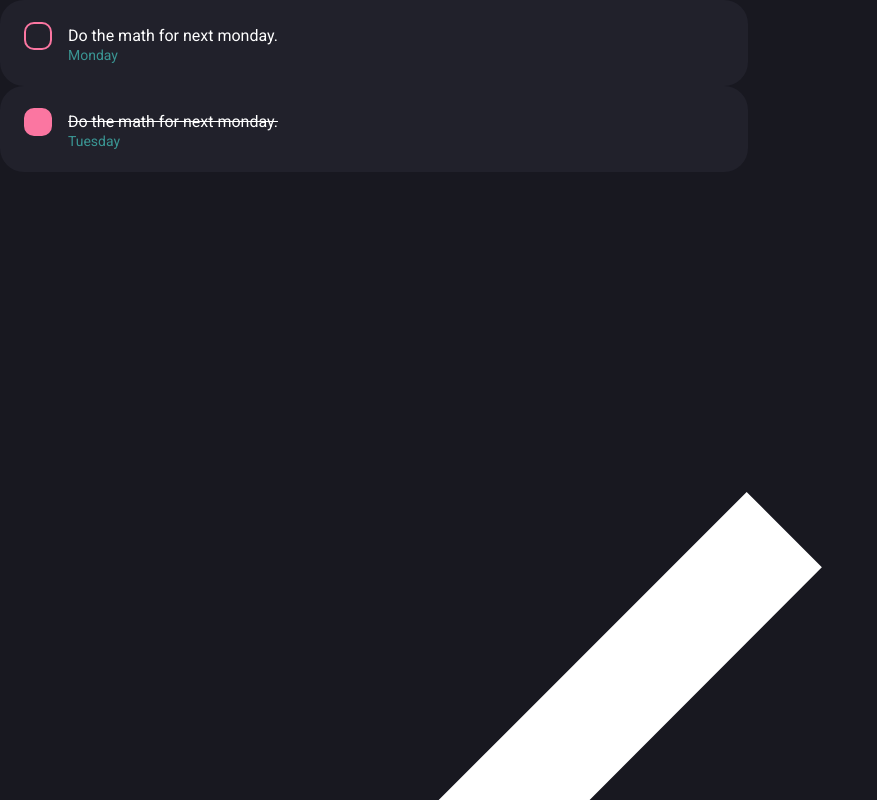
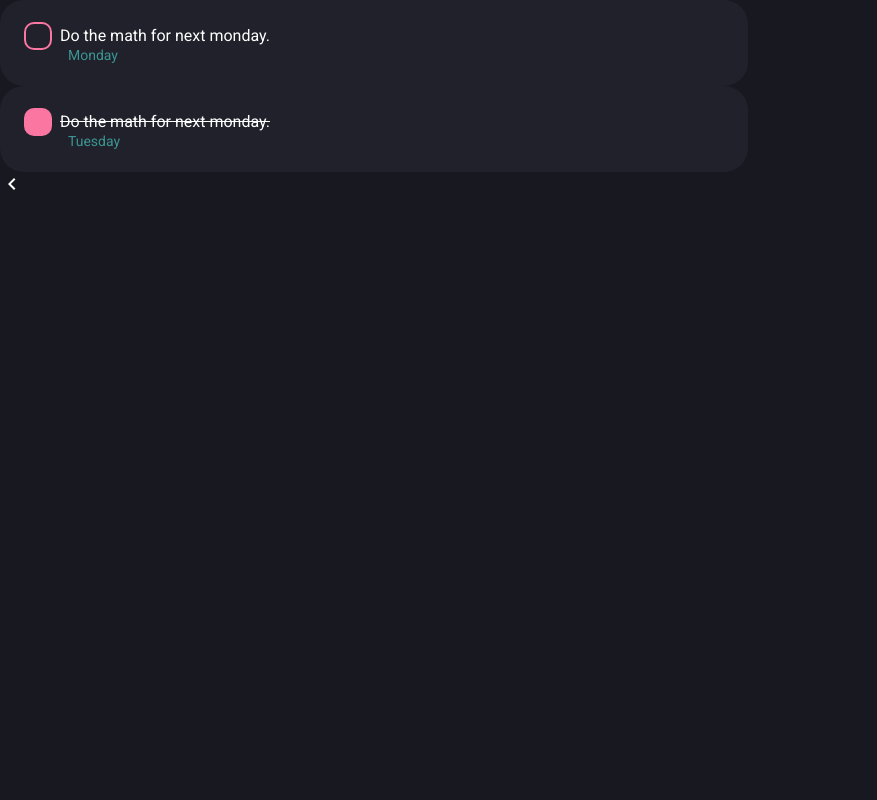
Before and after one commit to AlbaCasas/react-todo, a React (Create React App) app: page / in a window 1280 px wide. Shown: the top 800 px of the page, without its empty margins (0-877 px from the left). Built offline with nearby package versions, Linux system fonts and the light colour scheme.

Commit message:
Create Icon component

```diff
--- a/src/assets/utils/utils.js
+++ /dev/null
@@ -1 +0,0 @@
-export { default } from "./utils";
--- a/src/components/Checkbox/Checkbox.css
+++ b/src/components/Checkbox/Checkbox.css
@@ -9,7 +9,7 @@
     border-radius: 10px;
     width: 24px;
     height: 24px;
-    margin-right: 16px;
+    margin-right: 8px;
     border: 2px solid #FB76A1;
 }
 
--- a/src/components/Icon/Icon.jsx
+++ b/src/components/Icon/Icon.jsx
@@ -1,11 +1,16 @@
+import { ReactComponent as LeftSVG } from "../../assets/Left.svg";
+import { ReactComponent as PlusSVG } from "../../assets/Plus.svg";
+
 import "./Icon.css";
 
-const Icon = (iconName) => {
-    return (
-        <svg viewBox="0 0 24 24">
-            <path fill="currentColor" d="M15.41,16.58L10.83,12L15.41,7.41L14,6L8,12L14,18L15.41,16.58Z" />
-        </svg>
-    );
+const Icon = (props) => {
+    if ( props.iconName === "plus" ) {
+        return <PlusSVG/>;
+    } else if ( props.iconName === "left" ) {
+        return <LeftSVG/>;
+    } else {
+        return null;
+    }
 }
 
 export default Icon;
--- a/src/pages/App.jsx
+++ b/src/pages/App.jsx
@@ -1,12 +1,12 @@
 import Task from "../components/Task";
 import Icon from "../components/Icon";
 
-function App(props) {
+const App = (props) => {
   return <div>
     <Task checked={false} date="Monday"> Do the math for next monday.</Task>
     <Task checked={true} date="Tuesday"> Do the math for next monday.</Task>
     <div>
-        <Icon/>
+        <Icon iconName="left"/>
     </div>
   </div>
 
```
Also changed, not shown: src/assets/Left.svg (renamed from src/assets/utils/Left.svg), src/assets/Plus.svg (renamed from src/assets/utils/Plus.svg).
